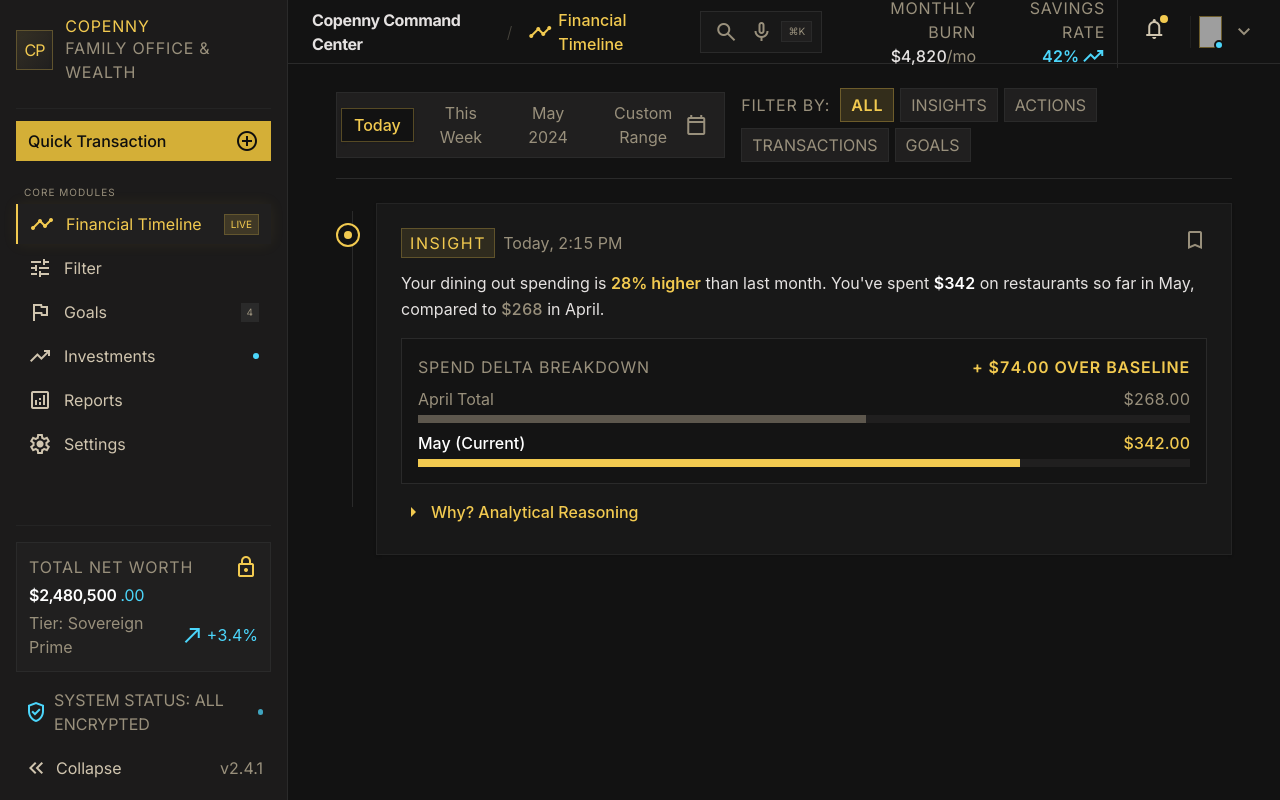
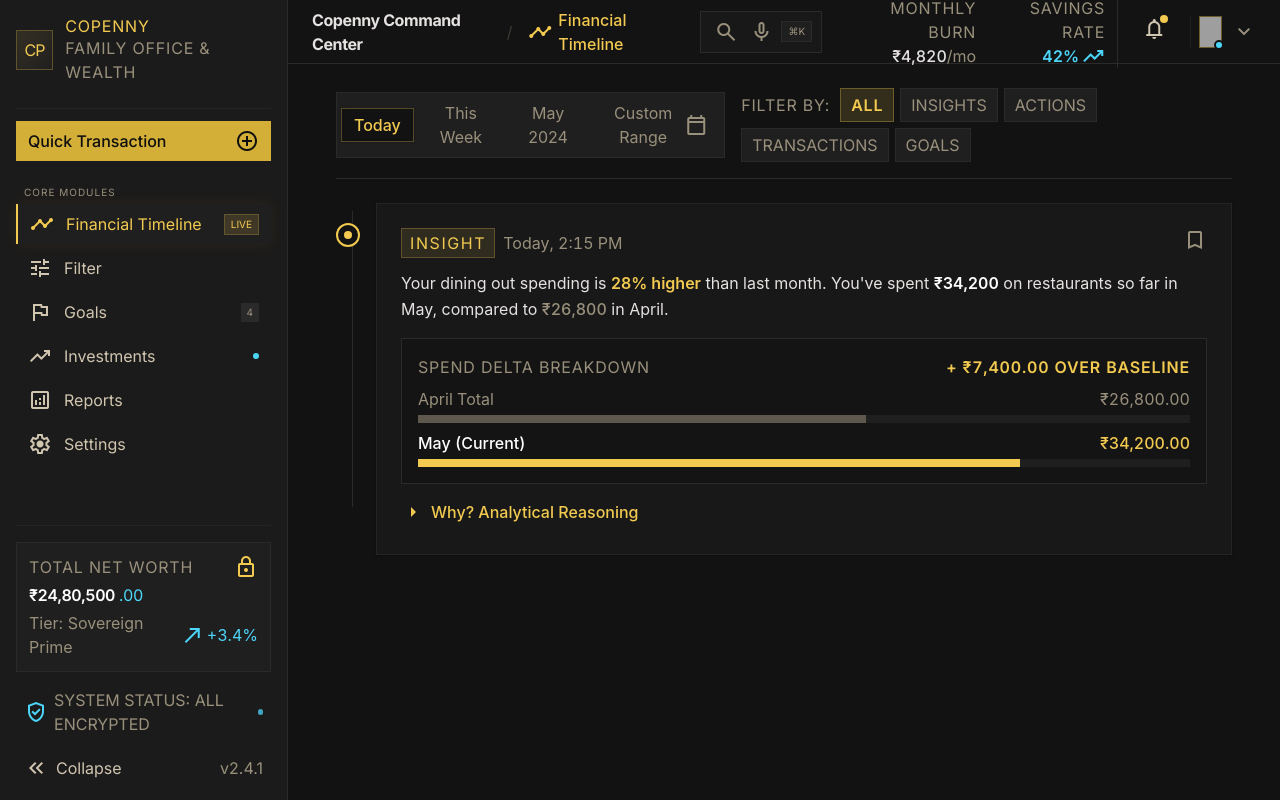
Before and after one commit to imzohair/copennyai, a React (Vite) app in the folder copenny/frontend/: page / in a window 1280 px wide. Built offline with nearby package versions, Linux system fonts and the light colour scheme; grey boxes are pictures that could not be loaded.

Commit message:
Update formatting to Indian numbering system and add Quick Transaction alert

```diff
--- a/copenny/frontend/src/components/Sidebar.tsx
+++ b/copenny/frontend/src/components/Sidebar.tsx
@@ -18,7 +18,7 @@ export const Sidebar: React.FC = () => {
         </div>
 
         {/* Quick Action CTA */}
-        <button className="w-full mb-space-lg py-space-xs px-space-sm bg-primary-container text-surface-container-lowest font-title-md rounded-DEFAULT flex items-center justify-between hover:bg-primary transition-colors duration-150 active:scale-[0.98]">
+        <button onClick={() => alert('Quick transaction feature is coming soon!')} className="w-full mb-space-lg py-space-xs px-space-sm bg-primary-container text-surface-container-lowest font-title-md rounded-DEFAULT flex items-center justify-between hover:bg-primary transition-colors duration-150 active:scale-[0.98]">
           <span className="font-body-md font-medium text-surface-container-lowest">Quick Transaction</span>
           <span className="material-symbols-outlined text-[18px]">add_circle</span>
         </button>
@@ -69,7 +69,7 @@ export const Sidebar: React.FC = () => {
             <span className="text-label-caps font-label-caps text-outline uppercase tracking-wider">Total Net Worth</span>
             <span className="material-symbols-outlined text-[14px] text-primary">lock</span>
           </div>
-          <div className="font-headline-sm text-white font-semibold tabular-nums tracking-tight">$2,480,500<span className="text-secondary text-body-sm font-normal ml-1">.00</span></div>
+          <div className="font-headline-sm text-white font-semibold tabular-nums tracking-tight">₹24,80,500<span className="text-secondary text-body-sm font-normal ml-1">.00</span></div>
           <div className="mt-1 flex items-center justify-between text-body-sm text-outline">
             <span>Tier: Sovereign Prime</span>
             <span className="text-secondary text-body-sm tabular-nums flex items-center gap-0.5">
--- a/copenny/frontend/src/components/Timeline.tsx
+++ b/copenny/frontend/src/components/Timeline.tsx
@@ -60,14 +60,14 @@ export const Timeline: React.FC = () => {
 
               {/* Main Statement */}
               <p className="text-body-lg text-on-surface font-normal leading-relaxed mb-space-md">
-                Your dining out spending is <span className="text-primary font-semibold">28% higher</span> than last month. You've spent <span className="tabular-nums font-semibold text-white">$342</span> on restaurants so far in May, compared to <span className="tabular-nums font-medium text-outline">$268</span> in April.
+                Your dining out spending is <span className="text-primary font-semibold">28% higher</span> than last month. You've spent <span className="tabular-nums font-semibold text-white">₹34,200</span> on restaurants so far in May, compared to <span className="tabular-nums font-medium text-outline">₹26,800</span> in April.
               </p>
 
               {/* Micro Comparison Chart */}
               <div className="bg-[#141414] border border-[#2a2a2a] p-space-md rounded-DEFAULT mb-space-md">
                 <div className="flex items-center justify-between text-label-caps font-label-caps text-outline uppercase tracking-wider mb-2">
                   <span>Spend Delta Breakdown</span>
-                  <span className="text-primary tabular-nums font-semibold">+ $74.00 Over Baseline</span>
+                  <span className="text-primary tabular-nums font-semibold">+ ₹7,400.00 Over Baseline</span>
                 </div>
 
                 {/* Dual comparison bars */}
@@ -75,7 +75,7 @@ export const Timeline: React.FC = () => {
                   <div>
                     <div className="flex justify-between text-body-sm text-outline mb-1 tabular-nums">
                       <span>April Total</span>
-                      <span>$268.00</span>
+                      <span>₹26,800.00</span>
                     </div>
                     <div className="w-full bg-[#201f1f] h-2 rounded-DEFAULT overflow-hidden">
                       <div className="bg-outline/50 h-full rounded-DEFAULT" style={{ width: '58%' }}></div>
@@ -84,7 +84,7 @@ export const Timeline: React.FC = () => {
                   <div>
                     <div className="flex justify-between text-body-sm text-white mb-1 tabular-nums font-medium">
                       <span>May (Current)</span>
-                      <span className="text-primary">$342.00</span>
+                      <span className="text-primary">₹34,200.00</span>
                     </div>
                     <div className="w-full bg-[#201f1f] h-2 rounded-DEFAULT overflow-hidden">
                       <div className="bg-primary h-full rounded-DEFAULT" style={{ width: '78%' }}></div>
@@ -100,7 +100,7 @@ export const Timeline: React.FC = () => {
                   <span>Why? Analytical Reasoning</span>
                 </summary>
                 <div className="mt-space-sm p-space-sm bg-[#1e1e1e] border-l-2 border-primary wire-border text-body-md text-on-surface-variant leading-relaxed">
-                  3 dinners at <strong className="text-white">L'Arpège</strong> and <strong className="text-white">Nobu</strong> accounted for 64% of this delta. Your typical weekday lunch spend remains steady at $18/day.
+                  3 dinners at <strong className="text-white">L'Arpège</strong> and <strong className="text-white">Nobu</strong> accounted for 64% of this delta. Your typical weekday lunch spend remains steady at ₹1,800/day.
                 </div>
               </details>
             </div>
--- a/copenny/frontend/src/components/Topbar.tsx
+++ b/copenny/frontend/src/components/Topbar.tsx
@@ -19,7 +19,7 @@ export const Topbar: React.FC = () => {
           <span className="material-symbols-outlined absolute left-3.5 text-outline text-[18px] group-focus-within:text-secondary transition-colors">search</span>
           <input
             className="w-full bg-[#181818] text-body-md text-on-surface placeholder:text-outline/60 pl-10 pr-20 py-2 rounded-DEFAULT border border-surface-container-high focus:outline-none focus:border-secondary focus:ring-1 focus:ring-secondary/40 transition-all font-body-md"
-            placeholder="Ask Copenny anything... e.g., 'How can I save $500 this month?'"
+            placeholder="Ask Copenny anything... e.g., 'How can I save ₹500 this month?'"
             type="text"
           />
           <div className="absolute right-2.5 flex items-center gap-1.5">
@@ -35,7 +35,7 @@ export const Topbar: React.FC = () => {
         <div className="hidden xl:flex items-center gap-space-lg px-space-sm border-r border-surface-container-high">
           <div className="text-right">
             <div className="text-label-caps font-label-caps text-outline uppercase tracking-wider">Monthly Burn</div>
-            <div className="text-body-md font-title-md text-on-surface tabular-nums font-medium">$4,820<span className="text-outline text-body-sm font-normal">/mo</span></div>
+            <div className="text-body-md font-title-md text-on-surface tabular-nums font-medium">₹4,820<span className="text-outline text-body-sm font-normal">/mo</span></div>
           </div>
           <div className="text-right">
             <div className="text-label-caps font-label-caps text-outline uppercase tracking-wider">Savings Rate</div>
```
